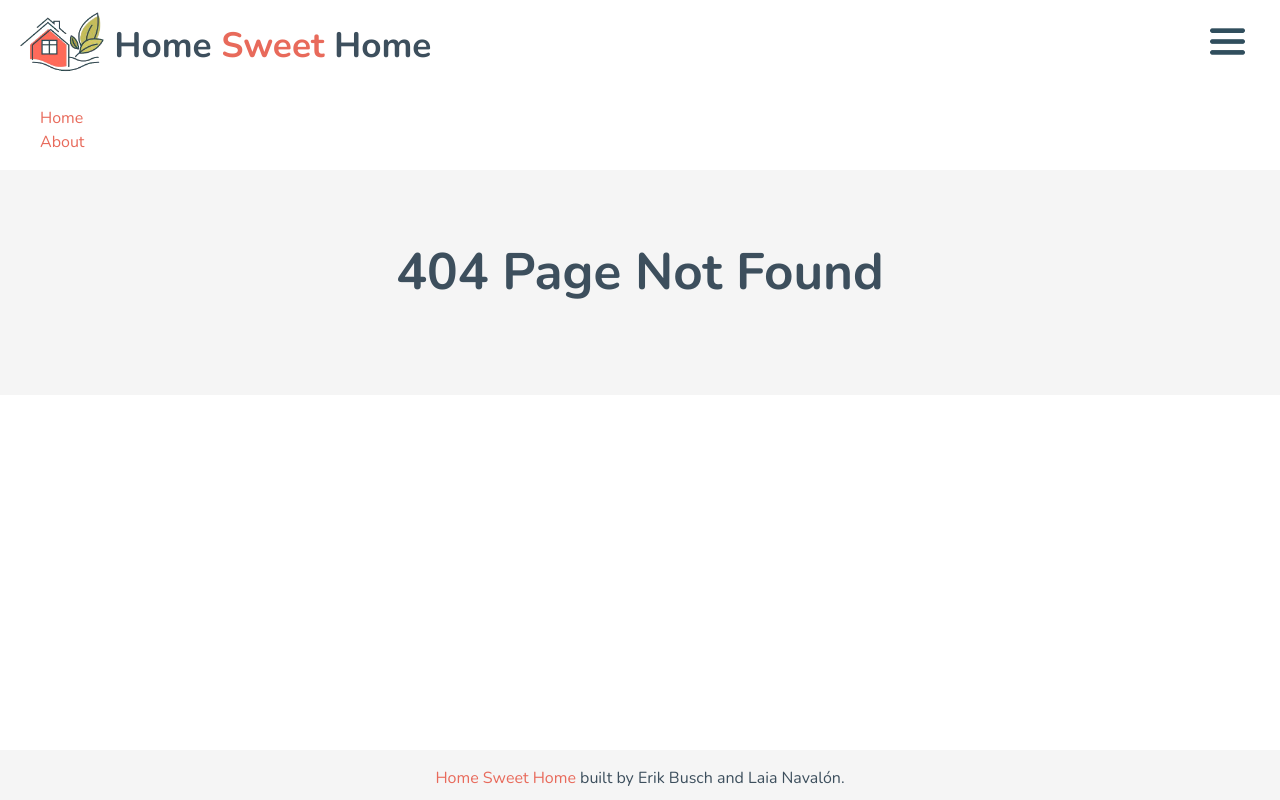
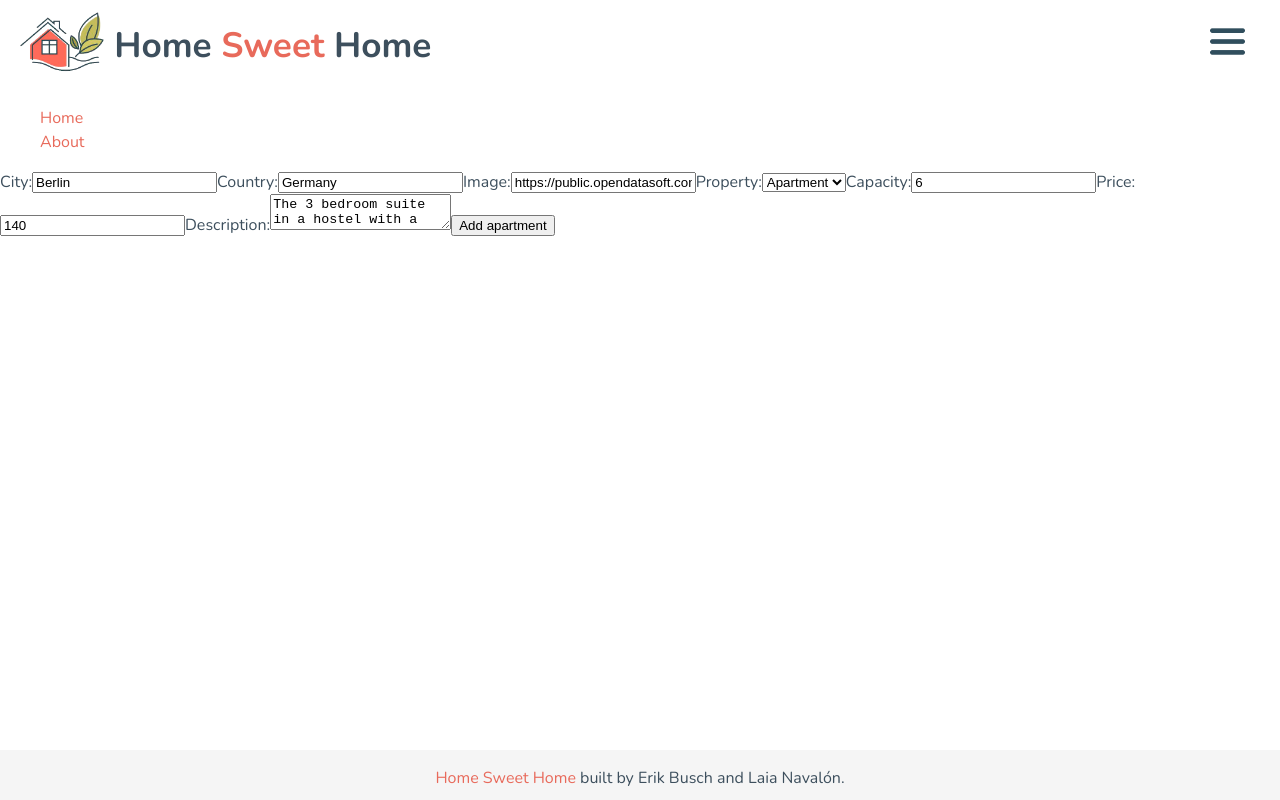
Before and after one commit to feelikeadoll/react-apt-rental, a React (Vite) app: page /apartments/10641334/edit in a window 1280 px wide. Before the commit this address had no page. Built offline with nearby package versions, Linux system fonts and the light colour scheme.

Commit message:
edit apartment

```diff
--- a/src/App.jsx
+++ b/src/App.jsx
@@ -7,6 +7,7 @@ import { Routes, Route } from "react-router-dom";
 import Dashboard from "./pages/Dashboard";
 import ItemDetails from "./pages/ItemDetails";
 import About from "./pages/About";
+import { EditApartment } from "./pages/EditApartment";
 import NotFound from "./pages/NotFound";
 import data from "./data/data.json";
 import { useState } from "react";
@@ -46,6 +47,12 @@ function App() {
           element={<ItemDetails appartments={appartments} />}
         ></Route>
         <Route path="/about" element={<About />}></Route>
+        <Route
+          path="/apartments/:aptId/edit"
+          element={
+            <EditApartment appartments={appartments} updateList={updateList} />
+          }
+        ></Route>
         <Route path="*" element={<NotFound />}></Route>
       </Routes>
 
--- /dev/null
+++ b/src/pages/EditApartment.jsx
@@ -0,0 +1,138 @@
+import { useParams, Link } from "react-router-dom";
+import { useState } from "react";
+
+export const EditApartment = (props) => {
+  const { aptId } = useParams();
+
+  const result = props.appartments.find((element) => {
+    return element.id == aptId;
+  });
+  console.log(result);
+  const [city, setCity] = useState(result.city);
+  const [country, setCountry] = useState(result.country);
+  const [image, setImage] = useState(result.picture_url.url);
+  const [capacity, setCapacity] = useState(result.accommodates);
+  const [price, setPrice] = useState(result.price);
+  const [description, setDescription] = useState(result.description);
+  const [property, setProperty] = useState(result.property_type);
+
+  const handleSubmitForm = (e) => {
+    e.preventDefault();
+
+    const appartmentIds = props.appartments.map((apt) => apt.id);
+    const maxId = Math.max(...appartmentIds);
+
+    const newAppartment = {
+      id: maxId + 1,
+      country: country,
+      city: city,
+      description: description,
+      property_type: property,
+      accommodates: capacity,
+      price: price,
+      picture_url: {
+        url: image,
+      },
+    };
+
+    const newList = [newAppartment, ...props.appartments];
+    props.updateList(newList);
+  };
+
+  return (
+    <div>
+      <form onSubmit={handleSubmitForm}>
+        <label>
+          City:
+          <input
+            name="city"
+            type="text"
+            placeholder="City"
+            value={city}
+            onChange={(e) => {
+              setCity(e.target.value);
+            }}
+          />
+        </label>
+        <label>
+          Country:
+          <input
+            name="country"
+            type="text"
+            placeholder="Country"
+            value={country}
+            onChange={(e) => {
+              setCountry(e.target.value);
+            }}
+          />
+        </label>
+        <label>
+          Image:
+          <input
+            name="image"
+            type="url"
+            placeholder="Image url"
+            value={image}
+            onChange={(e) => {
+              setImage(e.target.value);
+            }}
+          />
+        </label>
+        <label>
+          Property:
+          <select
+            name="property"
+            value={property}
+            onChange={(e) => {
+              setProperty(e.target.value);
+            }}
+          >
+            <option value="">-- None --</option>
+            <option value="Apartment">Apartment</option>
+            <option value="Loft">Loft</option>
+            <option value="House">House</option>
+            <option value="Other">Other</option>
+          </select>
+        </label>
+        <label>
+          Capacity:
+          <input
+            name="capacity"
+            type="number"
+            placeholder="Capacity"
+            value={capacity}
+            onChange={(e) => {
+              setCapacity(e.target.value);
+            }}
+          />
+        </label>
+        <label>
+          Price:
+          <input
+            name="price"
+            type="number"
+            placeholder="Price"
+            value={price}
+            onChange={(e) => {
+              setPrice(e.target.value);
+            }}
+          />
+        </label>
+        <label>
+          Description:
+          <textarea
+            name="description"
+            type="text"
+            placeholder="Description"
+            value={description}
+            onChange={(e) => {
+              setDescription(e.target.value);
+            }}
+          />
+        </label>
+
+        <button type="submit">Add apartment</button>
+      </form>
+    </div>
+  );
+};
--- a/src/pages/ItemDetails.jsx
+++ b/src/pages/ItemDetails.jsx
@@ -1,5 +1,4 @@
-import data from "../data/data.json";
-import { useParams } from "react-router-dom";
+import { useParams, Link } from "react-router-dom";
 
 function ItemDetails(props) {
   const { aptId } = useParams();
@@ -26,6 +25,9 @@ function ItemDetails(props) {
         </div>
       </div>
       <p>{result.description}</p>
+      <Link to={`/apartments/${aptId}/edit`}>
+        <button>Edit</button>
+      </Link>
     </div>
   );
 }
```
